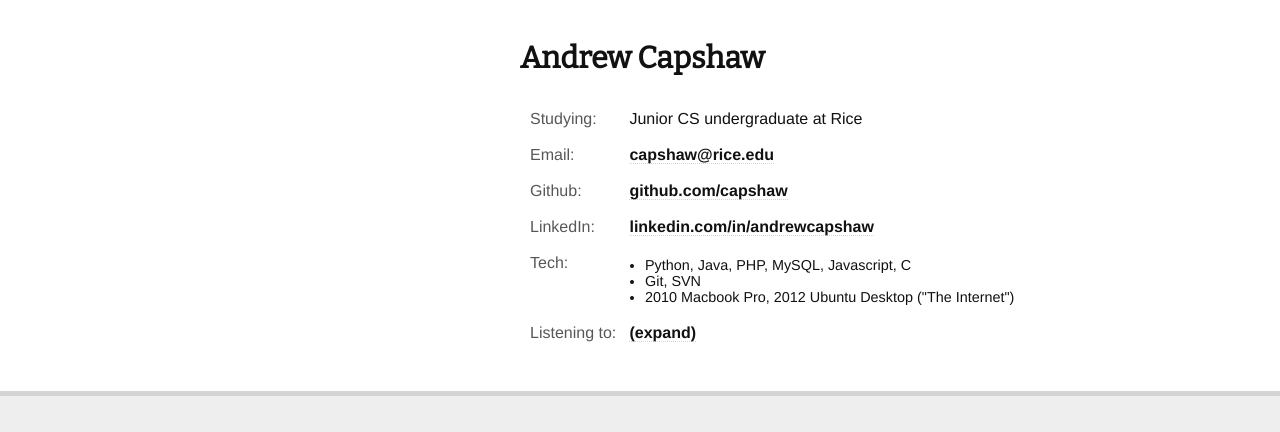
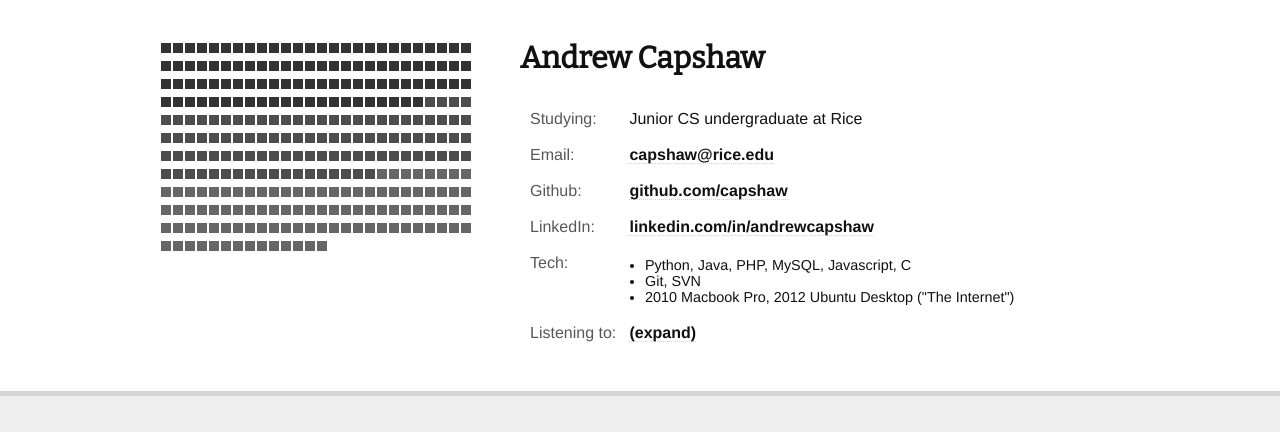
Before and after one commit to capshaw/capshaw.me, a PHP site: page / in a window 1280 px wide. Shown: the top 432 px of the page. Run offline with PHP 8.4, Linux system fonts and the light colour scheme; some libraries are stand-ins or nearby versions.

Commit message:
have weird squares

```diff
--- a/css/style.css
+++ b/css/style.css
@@ -188,6 +188,9 @@ li:before {
 .p-top-20 {
   padding-top: 20px; }
 
+.p-top-40 {
+  padding-top: 40px; }
+
 .topQuarter {
   position: fixed;
   background: pink;
@@ -295,6 +298,19 @@ li:before {
 .email {
   font-style: italic; }
 
+.square-mosaic {
+  width: 10px;
+  height: 10px;
+  background: #333333;
+  margin: 1px;
+  display: inline-block; }
+
+.sqr-1 {
+  background: #4d4d4d; }
+
+.sqr-2 {
+  background: #666666; }
+
 @media screen and (max-device-width: 320px) {
   #nav {
     height: auto;
--- a/css/style.scss
+++ b/css/style.scss
@@ -2,6 +2,7 @@ $background-color: #eee;
 
 $link-color: invert($background-color);
 $link-color-hover: lighten($link-color, 20%);
+$square-color: #333;
 
 body, html{
 	background: $background-color;
@@ -231,6 +232,10 @@ li:before {
 	padding-top:20px;
 }
 
+.p-top-40{
+	padding-top:40px;
+}
+
 .topQuarter{
 	position:fixed;
 	background:pink;
@@ -356,6 +361,22 @@ li:before {
 	font-style: italic;
 }
 
+.square-mosaic {
+	width: 10px;
+	height: 10px;
+	background: $square-color;
+	margin: 1px;
+	display: inline-block;
+}
+
+.sqr-1 {
+	background: lighten($square-color, 10%);
+}
+
+.sqr-2 {
+	background: lighten($square-color, 20%);
+}
+
 @media screen and (max-device-width: 320px) {
     #nav{
     	height:auto;
--- a/index.php
+++ b/index.php
@@ -24,6 +24,19 @@
 				</div>
 			</noscript>
 			<div class='clear-both'>
+				<div class='side-bar flowleft p-top-40'>
+					<?php
+						for($i=0; $i<100; $i++){
+							echo "<div class='square-mosaic'><!-- --></div>";
+						}
+						for($i=0; $i<100; $i++){
+							echo "<div class='square-mosaic sqr-1'><!-- --></div>";
+						}
+						for($i=0; $i<100; $i++){
+							echo "<div class='square-mosaic sqr-2'><!-- --></div>";
+						}
+					?>
+				</div>
 				<div class='main flowright'>
 					<div class='main-content'>
 						<h2 id='main-header'>Andrew Capshaw</h2>
```
